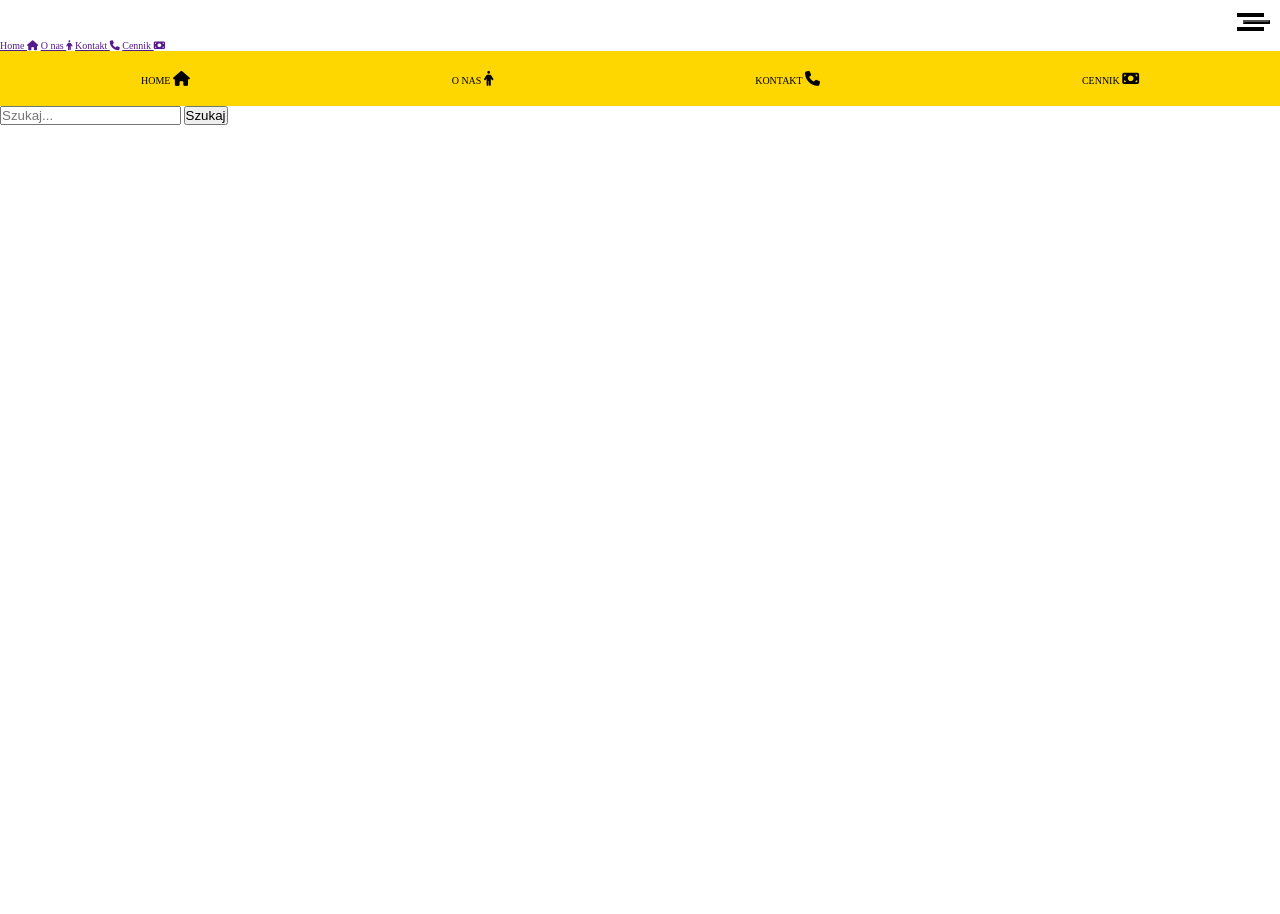
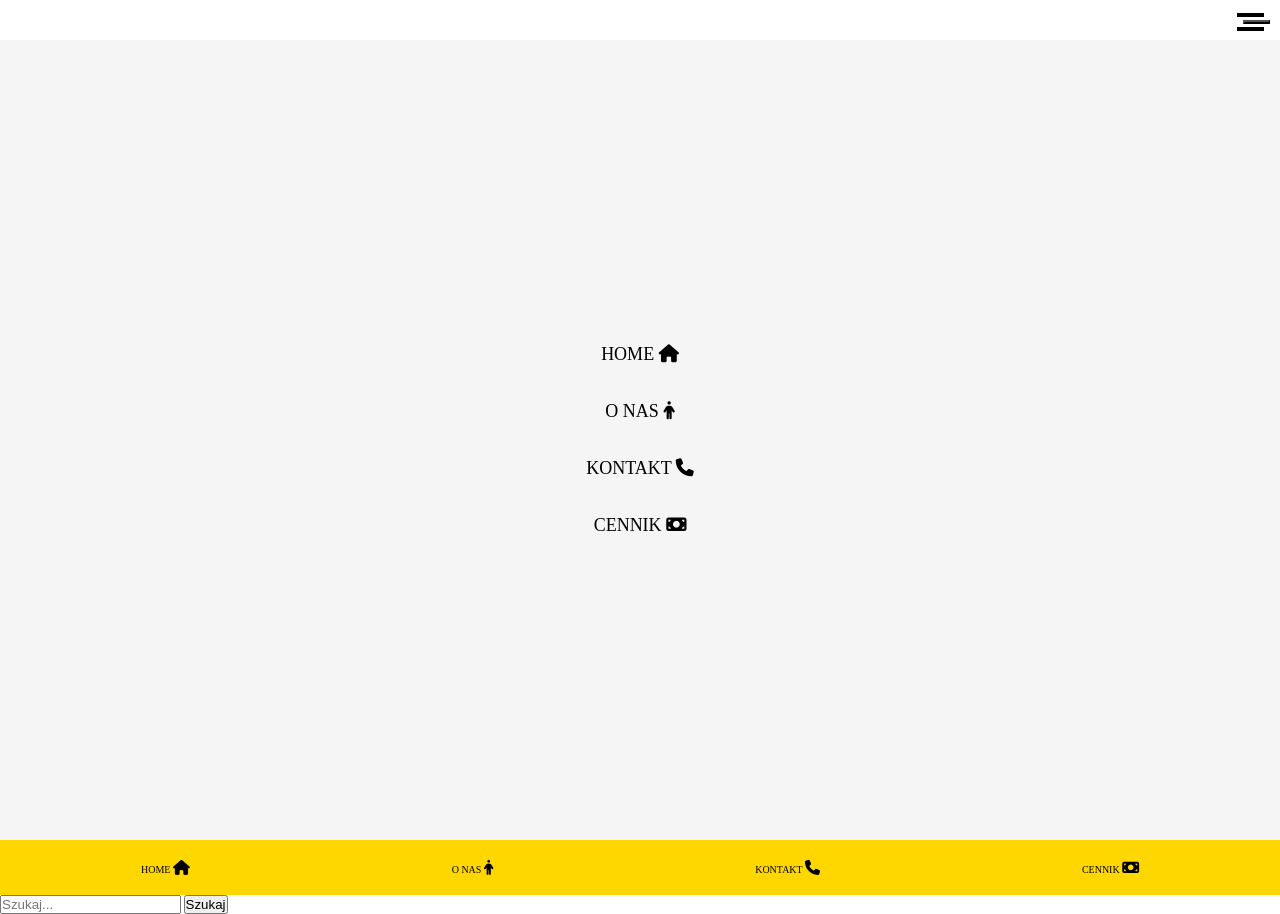
Before and after one commit to VDrozen/Webside, a plain HTML site: page index.html in a window 1280 px wide. Before the commit the page ends 800 px from the top, so only its background shows below. Drawn offline with nearby package versions, Linux system fonts and the light colour scheme; files that its build step writes are made by us from their sources.

Commit message:
Add files via upload

```diff
--- a/sass/style.scss
+++ b/sass/style.scss
@@ -27,7 +27,7 @@ html {
 	padding: 20px 10px;
 	text-decoration: none;
 	color: black;
-
+	position: sticky;
 
 	&__spin {
 		cursor: pointer;
@@ -38,7 +38,7 @@ html {
 		// transition: backgroundColor 2s;
 	}
 
-    &__spin:hover{
+	&__spin:hover {
 		cursor: pointer;
 		position: absolute;
 		height: 0.2em;
@@ -66,15 +66,13 @@ html {
 		background-color: black;
 	}
 
-    &__spin:hover::before{
-        animation: buttonAnimation linear 1s;
+	&__spin:hover::before {
+		animation: buttonAnimation linear 1s forwards;
 	}
-    &__spin:hover::after{
-        animation: buttonAnimation linear 1s;
+	&__spin:hover::after {
+		animation: buttonAnimation linear 1s forwards;
 	}
 }
-
-
 
 .nav__project {
 	position: relative;
@@ -87,6 +85,7 @@ html {
 	padding: 20px 10px;
 	background-color: gold;
 	&__nav__link {
+		position: relative;
 		text-decoration: none;
 		text-transform: uppercase;
 		color: black;
@@ -95,16 +94,77 @@ html {
 			font-size: 1.5em;
 		}
 	}
+
+	&__nav__link::after {
+		content: '';
+		position: absolute;
+		height: 0.3em;
+		width: 0em;
+		background-color: black;
+		z-index: 40;
+		bottom: -0.5em;
+		left: 0;
+	}
+
+	&__nav__link:hover::after {
+		animation: NavDecoration ease-out 2s forwards;
+	}
+}
+
+// Created a navigation on the phone
+
+.navigation_on_phone {
+	display: flex;
+	flex-direction: column;
+	align-items: center;
+	justify-content: center;
+	right: 0;
+	height: 100vh;
+	width: 100%vh;
+	background-color: whitesmoke;
+
+	&__nav__link {
+		position: relative;
+		text-transform: uppercase;
+		text-decoration: none;
+		color: black;
+		font-size: large;
+		// padding: 1em 1em;
+		margin: 1em;
+	}
+
+	&__nav__link::after {
+		content: '';
+		position: absolute;
+		height: 0.2em;
+		width: 0em;
+		background-color: black;
+		z-index: 40;
+		bottom: -0.5em;
+		left: 0;
+	}
+
+	&__nav__link:hover::after {
+		animation: NavDecoration ease-out 2s forwards;
+	}
 }
 
 @keyframes buttonAnimation {
 	from {
 		// transform: translateX(0em);
-        width: 2em;;
-
+		width: 2em;
 	}
 	to {
 		// transform: translateX(1em);
 		width: 1.3em;
 	}
 }
+
+@keyframes NavDecoration {
+	from {
+		width: 0em;
+	}
+	to {
+		width: 4em;
+	}
+}
```
Also changed, not shown: sass/colors.scss (added). Lines whose indentation alone changed are shown as unchanged.
